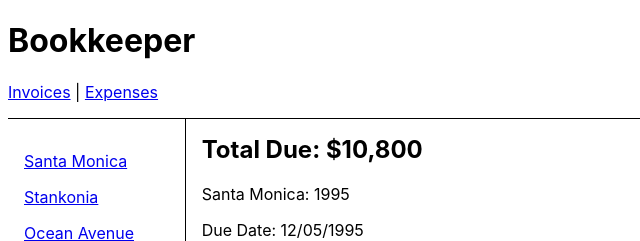
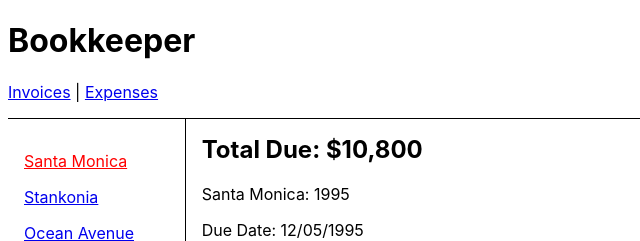
Before and after one commit to anghel7/github-reac-router-6, a React (Vite) app: page /invoices/1995 in a window 1280 px wide. Shown: the top 241 px of the page, without its empty margins (0-640 px from the left). Built offline with nearby package versions, Linux system fonts and the light colour scheme.

Commit message:
1 file modified

```diff
--- a/src/routes/invoices.jsx
+++ b/src/routes/invoices.jsx
@@ -1,4 +1,4 @@
-import { Link, Outlet } from 'react-router-dom';
+import { NavLink, Link, Outlet } from 'react-router-dom';
 import { getInvoices } from '../data';
 
 export default function Invoices() {
@@ -12,13 +12,19 @@ export default function Invoices() {
         }}
       >
         {invoices.map((invoice) => (
-          <Link
-            style={{ display: 'block', margin: '1rem 0' }}
+          <NavLink
+            style={({ isActive }) => {
+              return {
+                display: 'block',
+                margin: '1rem 0',
+                color: isActive ? 'red' : '',
+              };
+            }}
             to={`/invoices/${invoice.number}`}
             key={invoice.number}
           >
             {invoice.name}
-          </Link>
+          </NavLink>
         ))}
       </nav>
       <Outlet />
```
